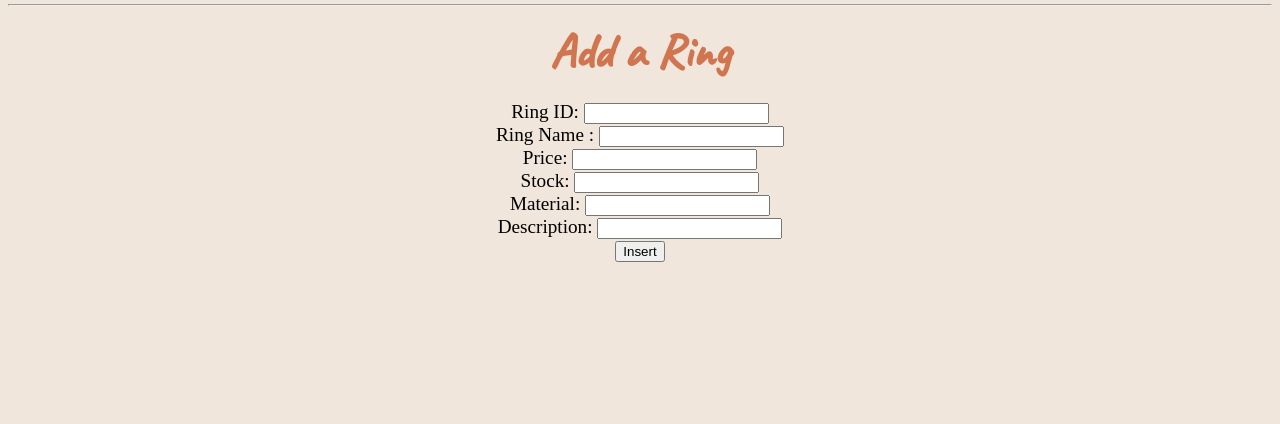
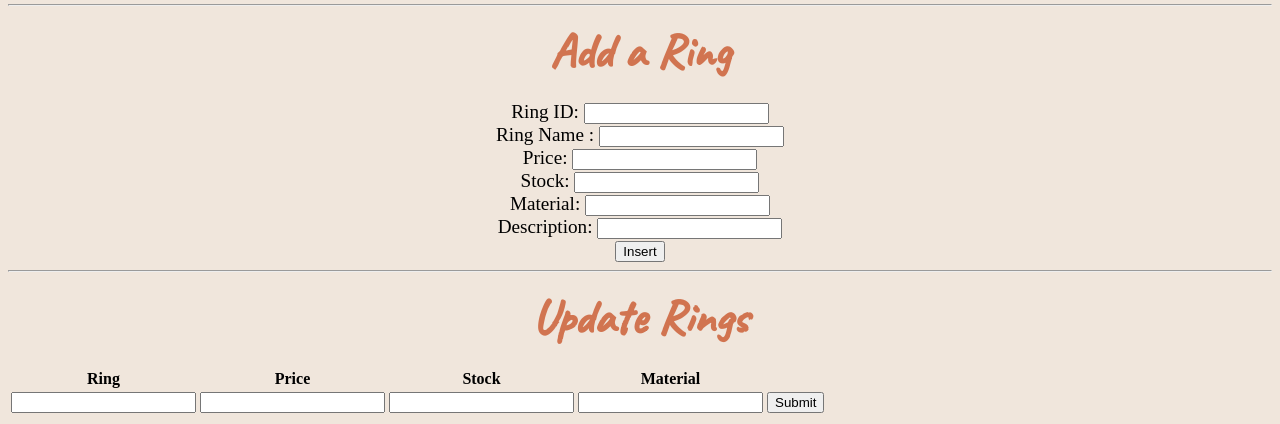
Before and after one commit to custodioma/Jewellery-Store, a PHP site: page /rings.php in a window 1280 px wide. Shown: the part 1128-1552 px from the top of the page. Before the commit the page ends 1390 px from the top, so only its background shows below. Run offline with PHP 8.4, Linux system fonts and the light colour scheme; tables that the repository leaves empty or names only in its code hold one stand-in row (values such as "Sample post"); data that the repository does not hold is empty.

Commit message:
Add files via upload
I have added a form for the user to update the details of a chosen item within their database which they can then update

```diff
--- a/rings.php
+++ b/rings.php
@@ -332,6 +332,33 @@ $update_rings_record = mysqli_query($con, $update_rings);
             </form>
         </main>
 
+        <hr>
+        <main>
+            <h2>Update Rings</h2>
+            <table>
+                <tr>
+                    <th>Ring</th>
+                    <th>Price</th>
+                    <th>Stock</th>
+                    <th>Material</th>
+                </tr>
+                <?php
+                while($row = mysqli_fetch_array($update_rings_record))
+                {
+                    echo "<tr><form action = j_update.php method = post>";
+                    echo "<td><input type=text name=RName value='" .$row['RName']. "'></td>";
+                    echo "<td><input type=text name=Price value='" .$row['Price']. "'></td>";
+                    echo "<td><input type=text name=Stock value='" .$row['Stock']. "'></td>";
+                    echo "<td><input type=text name=Material value='" .$row['Material']. "'></td>";
+                    echo "<input type=hidden name=RingID value='" .$row['RingID']. "'>";
+                    echo "<td><input type =submit></td>";
+                    echo "</form></tr>";
+                }
+                ?>
+            </table>
+
+        </main>
+
 </body>
 
 </html>
```
Also changed, not shown: j_update.php (added, +24 -0 lines).
